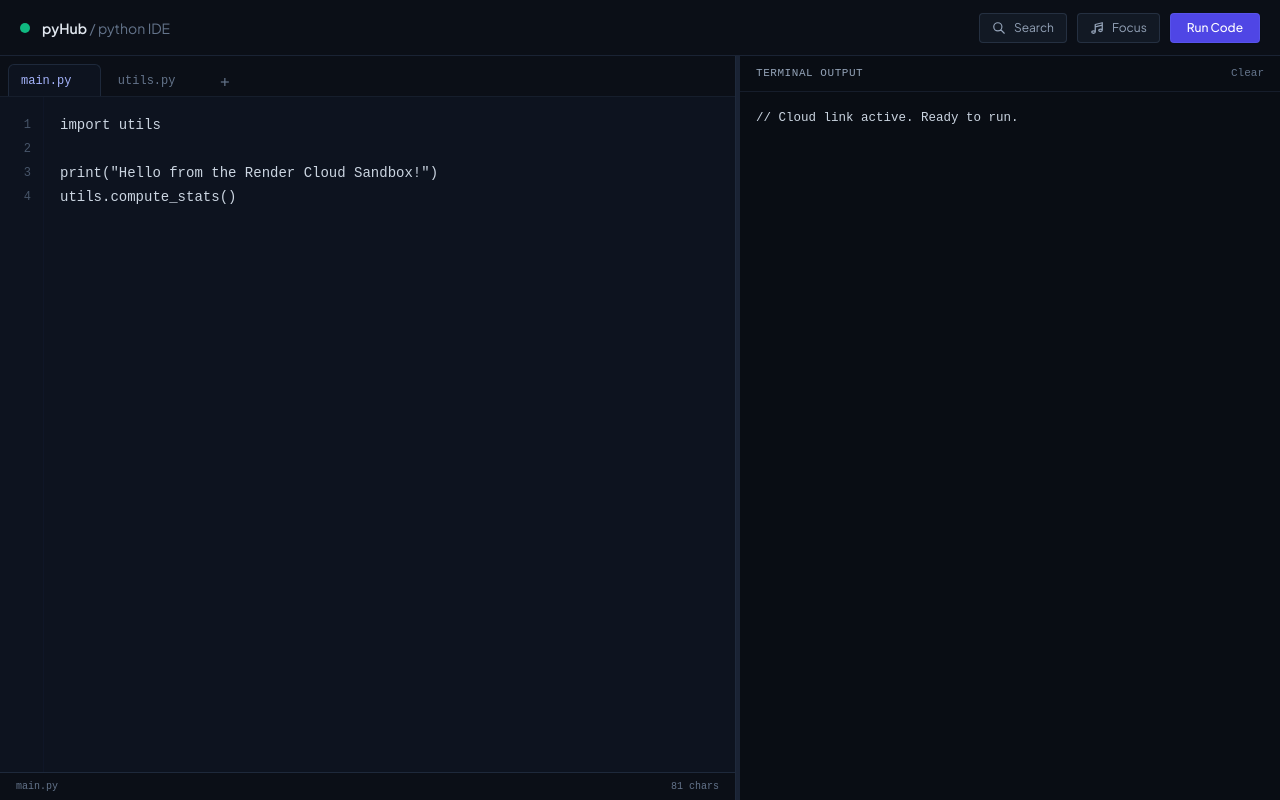
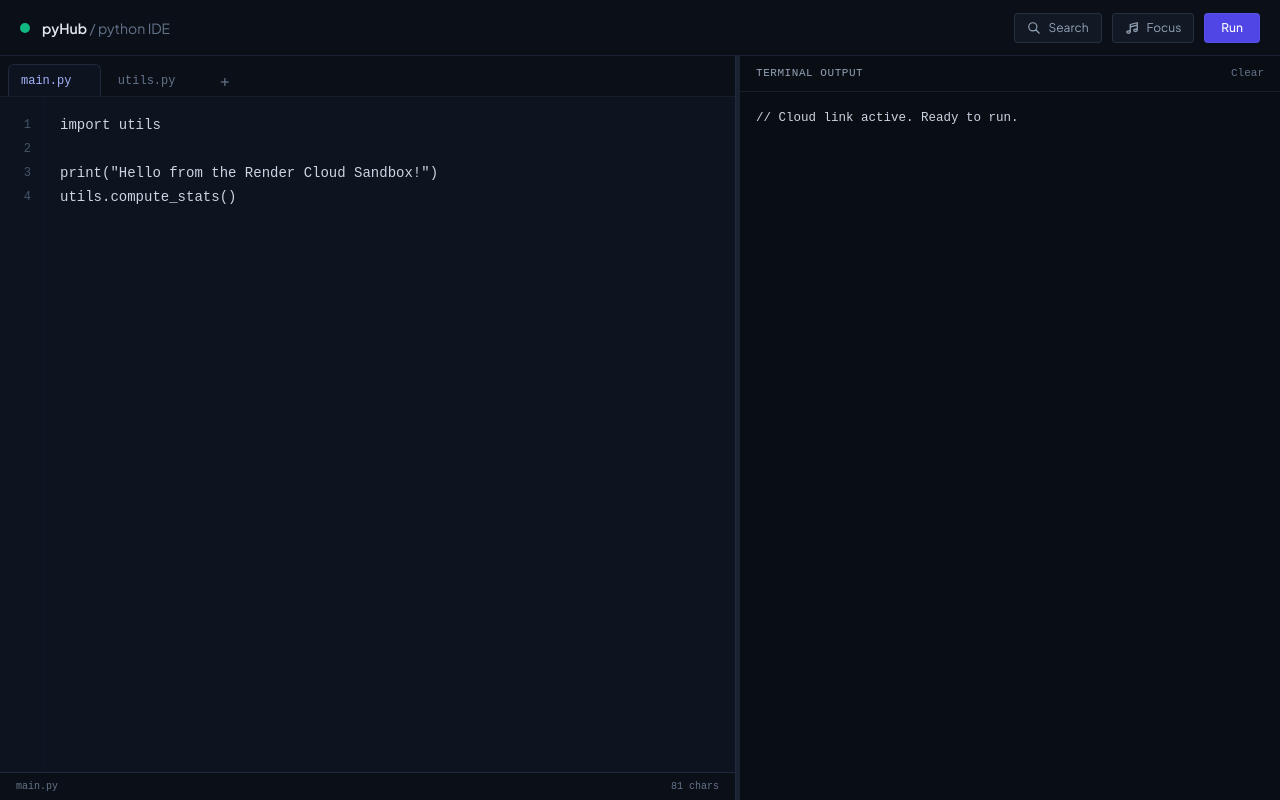
Before and after one commit to IconicRay/PyHub, a plain HTML site: page frontend/index.html in a window 1280 px wide. Drawn offline with nearby package versions, Linux system fonts and the light colour scheme; a web font is replaced by a local one.

Commit message:
minor fixes

```diff
--- a/frontend/index.html
+++ b/frontend/index.html
@@ -53,7 +53,7 @@
                 <svg class="w-3.5 h-3.5" viewBox="0 0 24 24" fill="none" stroke="currentColor"><path stroke-linecap="round" stroke-linejoin="round" stroke-width="2.2" d="M9 19V6l12-3v13M9 19c0 1.105-1.343 2-3 2s-3-.895-3-2 1.343-2 3-2 3 .895 3 2zm12-3c0 1.105-1.343 2-3 2s-3-.895-3-2 1.343-2 3-2 3 .895 3 2zM9 10l12-3"/></svg> <span id="focus-text">Focus</span>
             </button>
             <button onclick="runPython()" title="Run (Ctrl+Enter)" id="run-btn" class="bg-indigo-600 hover:bg-indigo-500 text-white text-xs px-4 py-1.5 rounded font-medium border border-indigo-500/40 shadow-sm transition flex items-center gap-2">
-                <span>Run Code</span>
+                <span>Run</span>
             </button>
         </div>
     </header>
```
